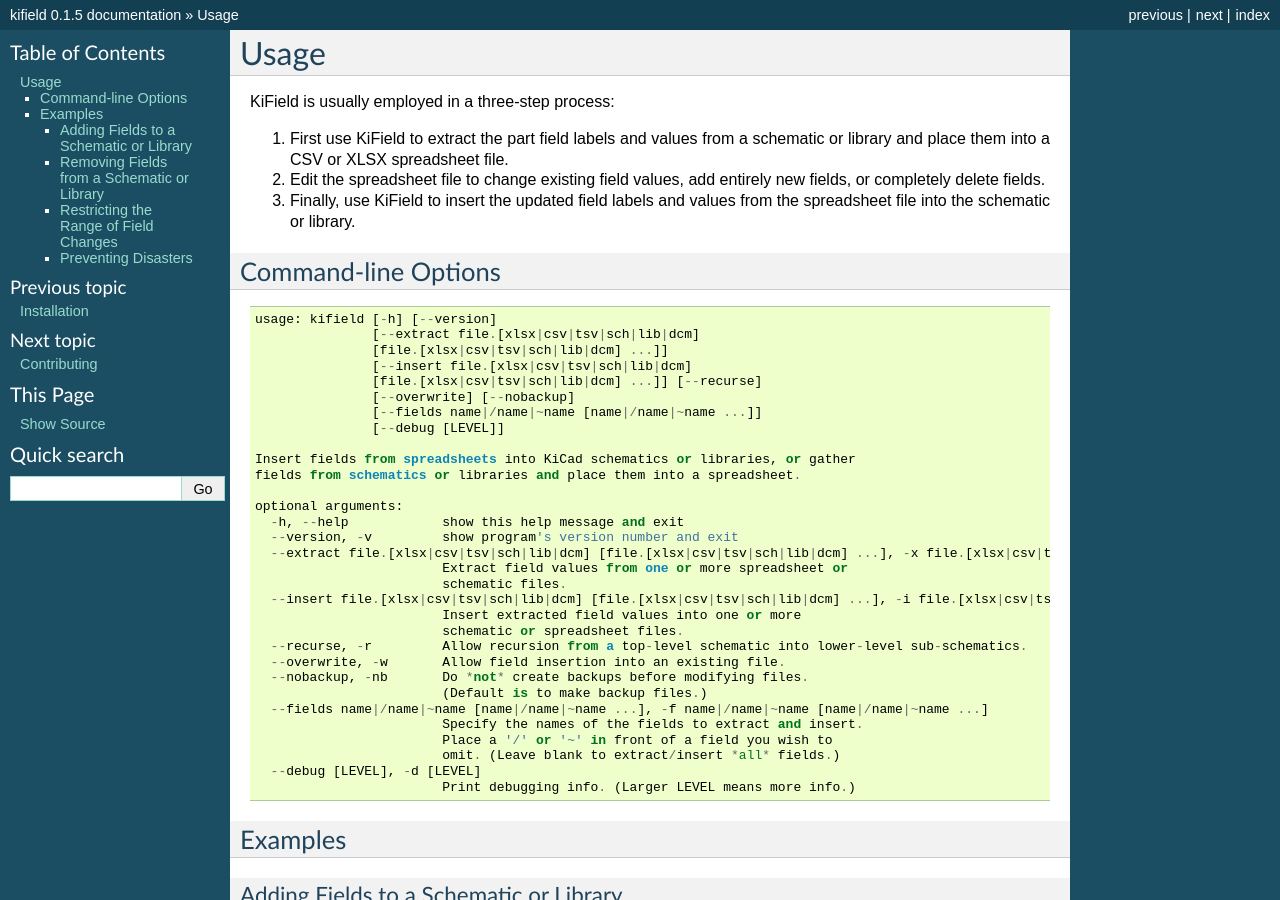
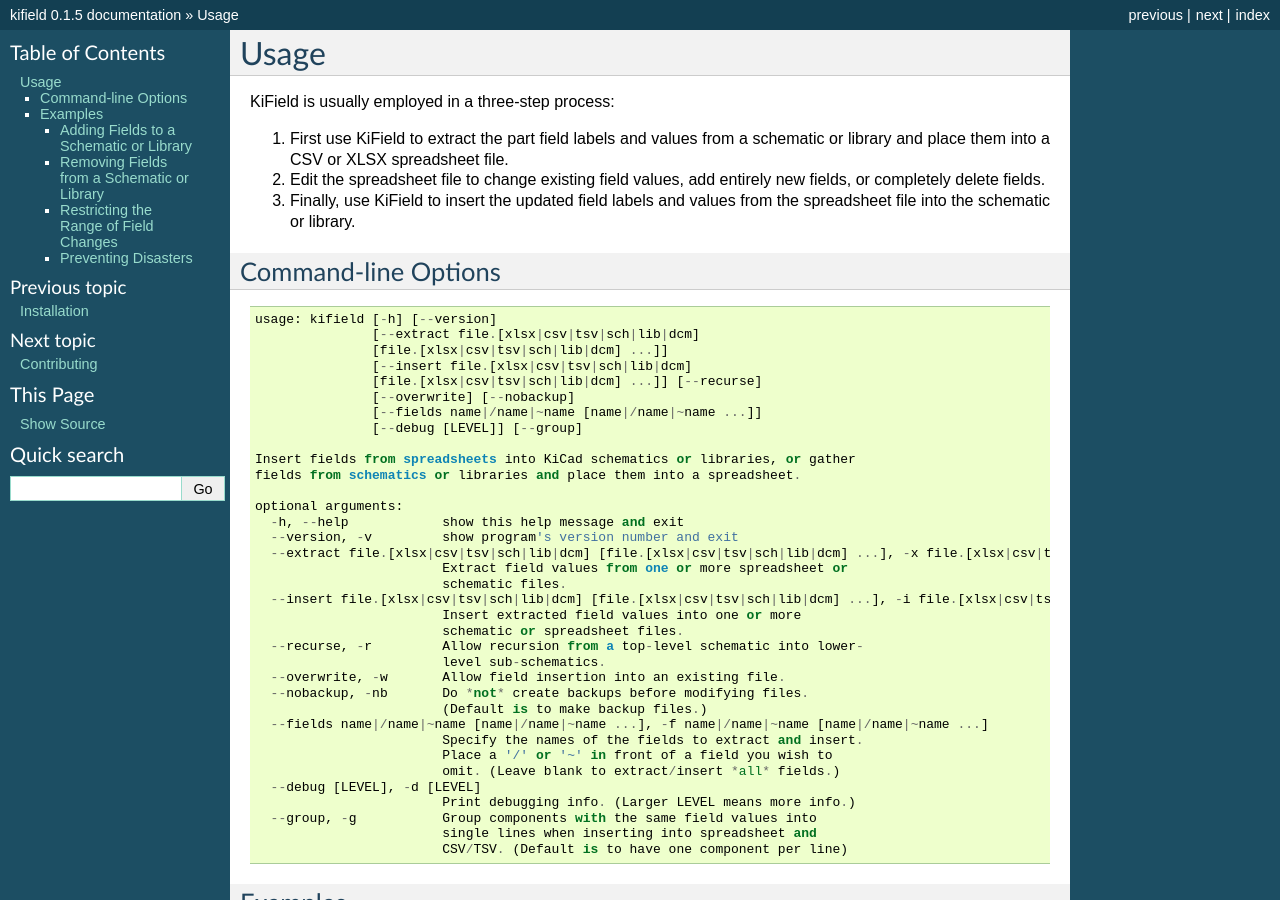
Before and after one commit to devbisme/KiField, a Sphinx documentation site: the page built from docs/usage.rst, in a window 1280 px wide and 900 px high. Built offline with Sphinx 7.4.7, drawn with Linux system fonts in a browser that asks for light colours.

Commit message:
Updated documentation to add --group option.

```diff
--- a/docs/usage.rst
+++ b/docs/usage.rst
@@ -25,7 +25,7 @@
                    [file.[xlsx|csv|tsv|sch|lib|dcm] ...]] [--recurse]
                    [--overwrite] [--nobackup]
                    [--fields name|/name|~name [name|/name|~name ...]]
-                   [--debug [LEVEL]]
+                   [--debug [LEVEL]] [--group]
 
     Insert fields from spreadsheets into KiCad schematics or libraries, or gather
     fields from schematics or libraries and place them into a spreadsheet.
@@ -39,7 +39,8 @@
       --insert file.[xlsx|csv|tsv|sch|lib|dcm] [file.[xlsx|csv|tsv|sch|lib|dcm] ...], -i file.[xlsx|csv|tsv|sch|lib|dcm] [file.[xlsx|csv|tsv|sch|lib|dcm] ...]
                             Insert extracted field values into one or more
                             schematic or spreadsheet files.
-      --recurse, -r         Allow recursion from a top-level schematic into lower-level sub-schematics.
+      --recurse, -r         Allow recursion from a top-level schematic into lower-
+                            level sub-schematics.
       --overwrite, -w       Allow field insertion into an existing file.
       --nobackup, -nb       Do *not* create backups before modifying files.
                             (Default is to make backup files.)
@@ -49,6 +50,10 @@
                             omit. (Leave blank to extract/insert *all* fields.)
       --debug [LEVEL], -d [LEVEL]
                             Print debugging info. (Larger LEVEL means more info.)
+      --group, -g           Group components with the same field values into
+                            single lines when inserting into spreadsheet and
+                            CSV/TSV. (Default is to have one component per line)
+
 
 Examples
 ------------------------
```
